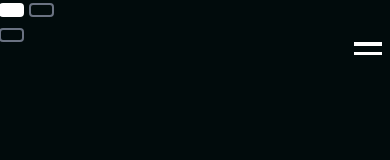
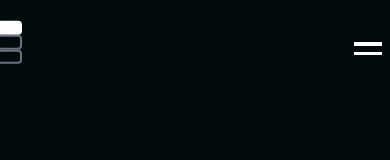
Before and after one commit to RyanHasanSunny/rgb-new-project, a React (Vite) app: page / in a window 390 px wide. Shown: the top 160 px of the page. Built offline with nearby package versions, Linux system fonts and the light colour scheme.

Commit message:
Update index.css

```diff
--- a/src/index.css
+++ b/src/index.css
@@ -46,6 +46,8 @@ h2 {
 
 .buttons{
   position: fixed;
+  display: flex;
+  flex-direction: column;
   top: 5%;
   left: 0%;
 }
@@ -120,9 +122,7 @@ button:focus-visible {
     letter-spacing: 0.1em;
   }
 
-  .buttons {
-    top: 4%;
-  }
+
 
   button {
     padding: 0.6em 1.2em;
@@ -143,7 +143,7 @@ button:focus-visible {
   }
 
   .buttons {
-    top: 3.5%;
+
     left: 0.5%;
   }
 
@@ -166,7 +166,7 @@ button:focus-visible {
   }
 
   .buttons {
-    top: 3%;
+
     left: 0%;
   }
 
@@ -190,7 +190,7 @@ button:focus-visible {
   }
 
   .buttons {
-    top: 2.5%;
+
     left: -0.5%;
   }
 
@@ -214,7 +214,7 @@ button:focus-visible {
   }
 
   .buttons {
-    top: 2%;
+
     left: -1%;
   }
 
@@ -238,7 +238,7 @@ button:focus-visible {
   }
 
   .buttons {
-    top: 1.5%;
+
     left: -1.5%;
   }
 
@@ -252,9 +252,7 @@ button:focus-visible {
 
 /* Landscape orientation adjustments */
 @media (orientation: landscape) and (max-height: 500px) {
-  .buttons {
-    top: 1%;
-  }
+
 
   button {
     padding: 0.3em 0.6em;
```
